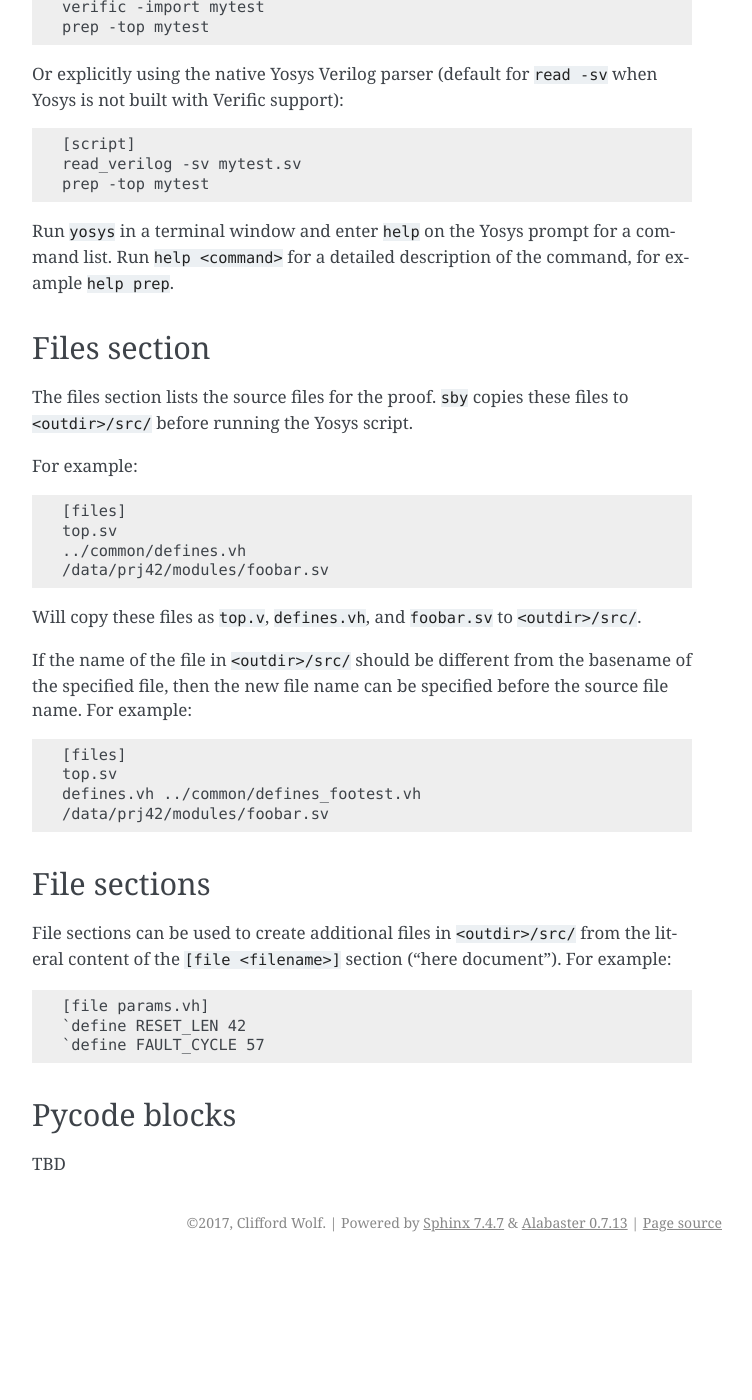
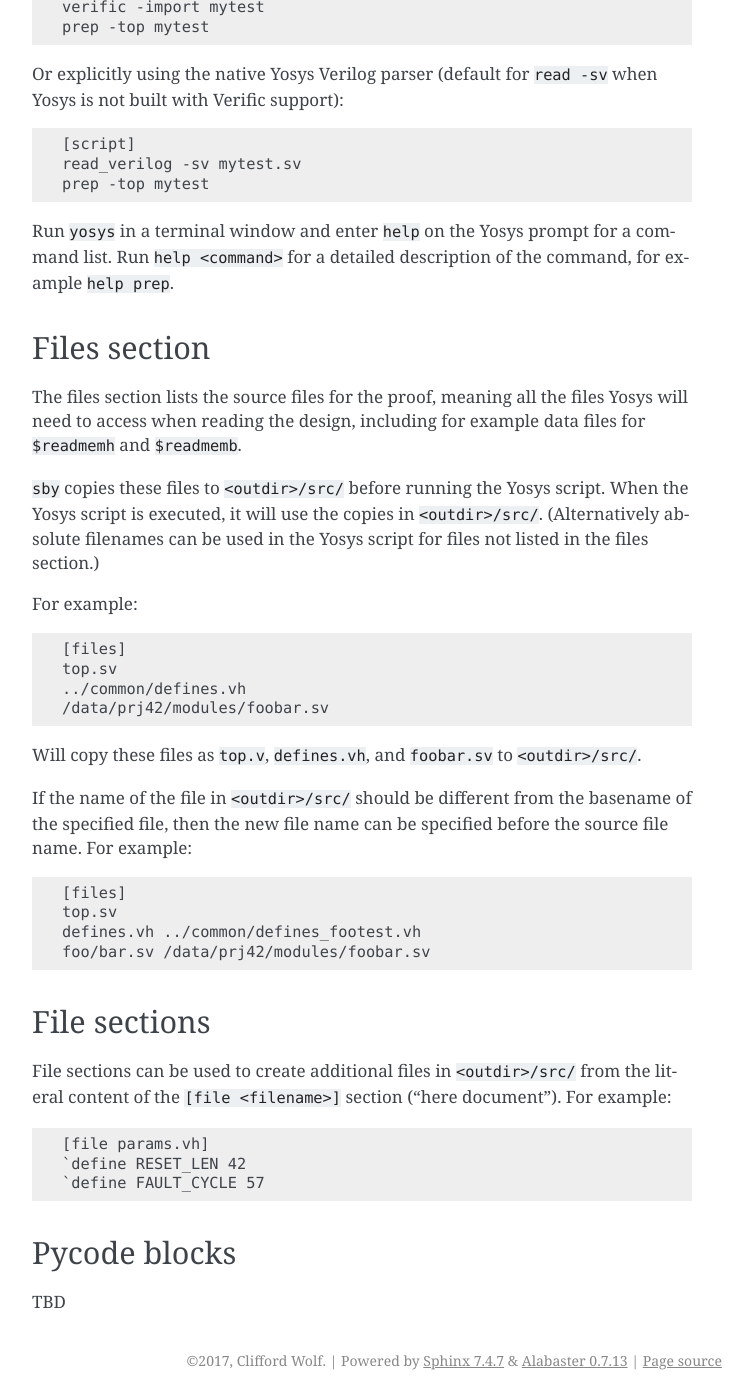
Before and after one commit to YosysHQ/sby, a Sphinx documentation site: the page built from docs/source/reference.rst, in a window 1280 px wide and 1400 px high, scrolled down 6075 px. Shown: the whole window, without its empty margins (388-1140 px from the left). Built offline with Sphinx 7.4.7, drawn with Linux system fonts in a browser that asks for light colours; before the commit the page ends 7337 px from its top, so only the background shows below that.

Commit message:
Update docs
Signed-off-by: Clifford Wolf <clifford@clifford.at>

```diff
--- a/docs/source/reference.rst
+++ b/docs/source/reference.rst
@@ -315,8 +315,14 @@ command, for example ``help prep``.
 Files section
 -------------
 
-The files section lists the source files for the proof. ``sby`` copies
-these files to ``<outdir>/src/`` before running the Yosys script.
+The files section lists the source files for the proof, meaning all the
+files Yosys will need to access when reading the design, including for
+example data files for ``$readmemh`` and ``$readmemb``.
+
+``sby`` copies these files to ``<outdir>/src/`` before running the Yosys
+script. When the Yosys script is executed, it will use the copies in
+``<outdir>/src/``. (Alternatively absolute filenames can be used in the
+Yosys script for files not listed in the files section.)
 
 For example:
 
@@ -339,7 +345,7 @@ the source file name. For example:
    [files]
    top.sv
    defines.vh ../common/defines_footest.vh
-   /data/prj42/modules/foobar.sv
+   foo/bar.sv /data/prj42/modules/foobar.sv
 
 File sections
 -------------
```
